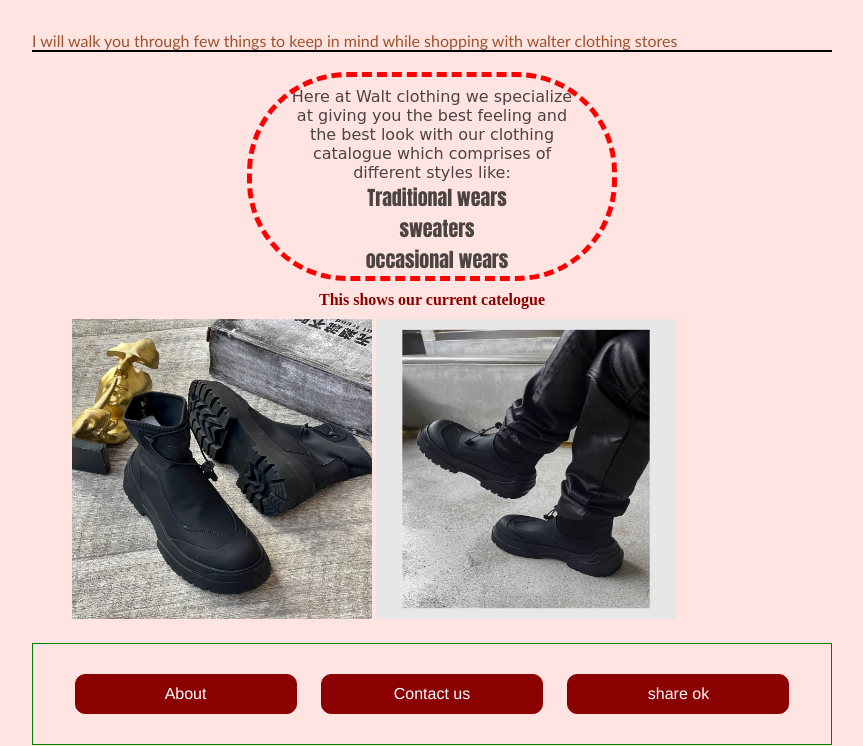
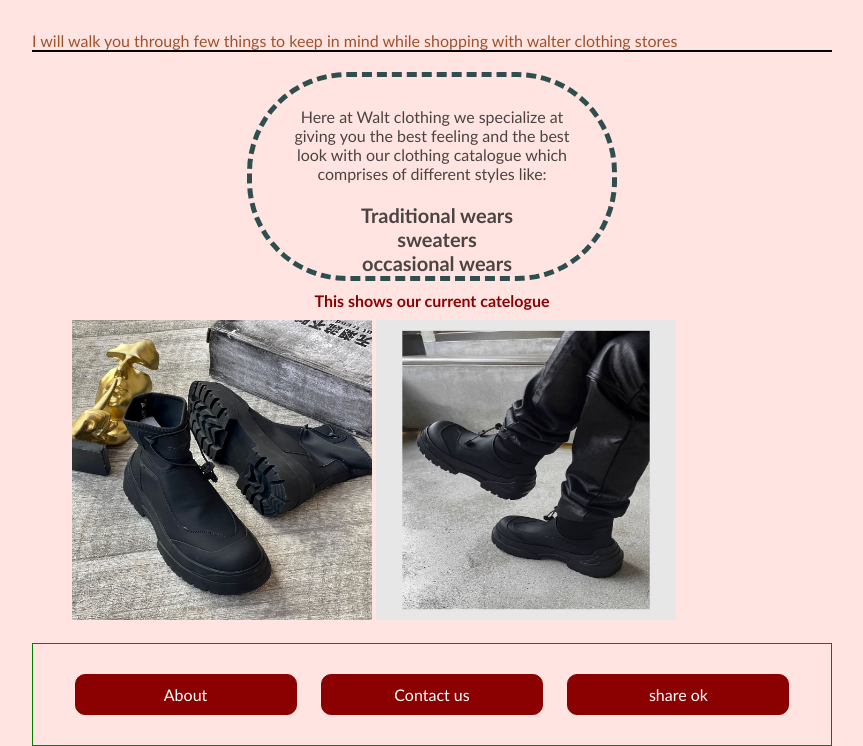
Before and after one commit to waltercloudd/waltercloud, a plain HTML site: page index.html in a window 1280 px wide. Shown: the part 69-815 px from the top of the page, without its empty margins (208-1071 px from the left). Drawn offline with Linux system fonts and the light colour scheme.

Commit message:
committed

```diff
--- a/style.css
+++ b/style.css
@@ -3,7 +3,7 @@
     min-width: 200px;
     max-width: 800px;
     margin: 0 auto;
-
+font-family: 'Gill Sans', 'Gill Sans MT', Calibri, 'Trebuchet MS', sans-serif;
 }
 .heading{
     color:rgb(47,79,79);
@@ -31,18 +31,18 @@
     position: relative;
     display: block;
     opacity: 0.7;
+    font-weight: bold;
 
 }
 .types p{
-    font-family:cursive;
     color: black;
     opacity: 0.7;
     text-align: center;
-
+    margin-bottom: 20px;
+    margin-top: 20px;
 }
 
 .through{
-    font-family: 'Gill Sans', 'Gill Sans MT', Calibri, 'Trebuchet MS', sans-serif;
     font-weight: 70;
     font-size: medium;
     float:none;
@@ -53,7 +53,7 @@
     margin-bottom: 30px;
 }
 .types {
-    border: dashed 5px red;
+    border: dashed 5px rgb(47,79,79);
     border-radius: 100px;
     padding: 10px 30px 1px;
     width: 300px;
```
